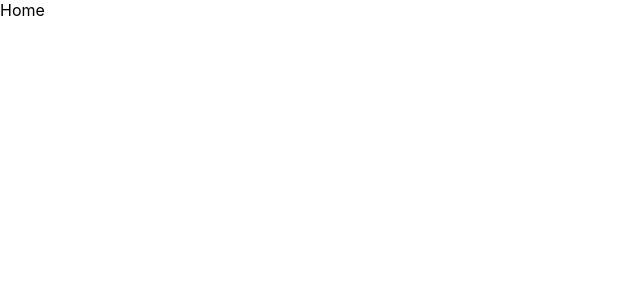
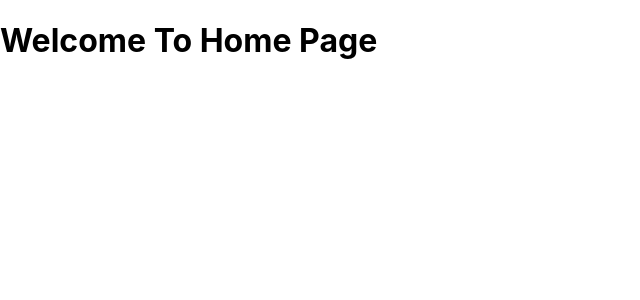
Before and after one commit to kalyaniB1998/PulseProject, a React (Create React App) app: page /home in a window 1280 px wide. Shown: the top 300 px of the page, without its empty margins (0-640 px from the left). Built offline with nearby package versions, Linux system fonts and the light colour scheme.

Commit message:
added home

```diff
--- a/src/components/Home.js
+++ b/src/components/Home.js
@@ -3,7 +3,9 @@ import TopNavigation from './TopNavigation'
 
 function Home() {
   return (
-    <div>Home</div>
+    <div>
+        <h1>Welcome To Home Page</h1>
+    </div>
   )
 }
 
```
